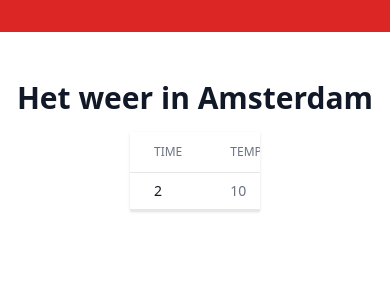
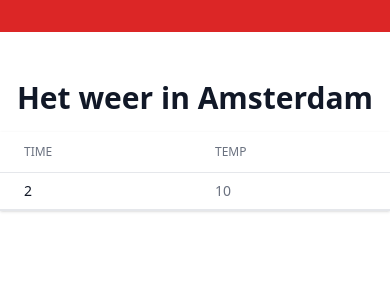
Before and after one commit to teunvanderploeg/corendon-captive-portal, a Flask app: page /het-weer in a window 390 px wide. Shown: the part 64-364 px from the top of the page. Run offline with Flask 2, Linux system fonts and the light colour scheme; a user stored in the database is signed in; a database or web service that is not in the repository returns one stand-in record (values such as "Sample title"); data that the repository does not hold is empty; style sheets or scripts are compiled from the project's sources; some libraries are stand-ins or nearby versions.

Commit message:
Made weather page look better

```diff
--- a/templates/weather.html
+++ b/templates/weather.html
@@ -6,7 +6,7 @@
         </div>
     <div class="flex flex-col pt-4">
         <div class="-my-2 overflow-x-auto sm:-mx-6 lg:-mx-8">
-            <div class="py-2 align-middle mx-auto w-1/3 sm:px-6 lg:px-8">
+            <div class="py-2 align-middle mx-auto w-full md:w-2/3 lg:w-1/3 sm:px-6 lg:px-8">
                 <div class="shadow overflow-hidden border-b border-gray-200 sm:rounded-lg">
                     <table class="divide-y w-full divide-gray-200">
                         <thead class="bg-white-100">
```
